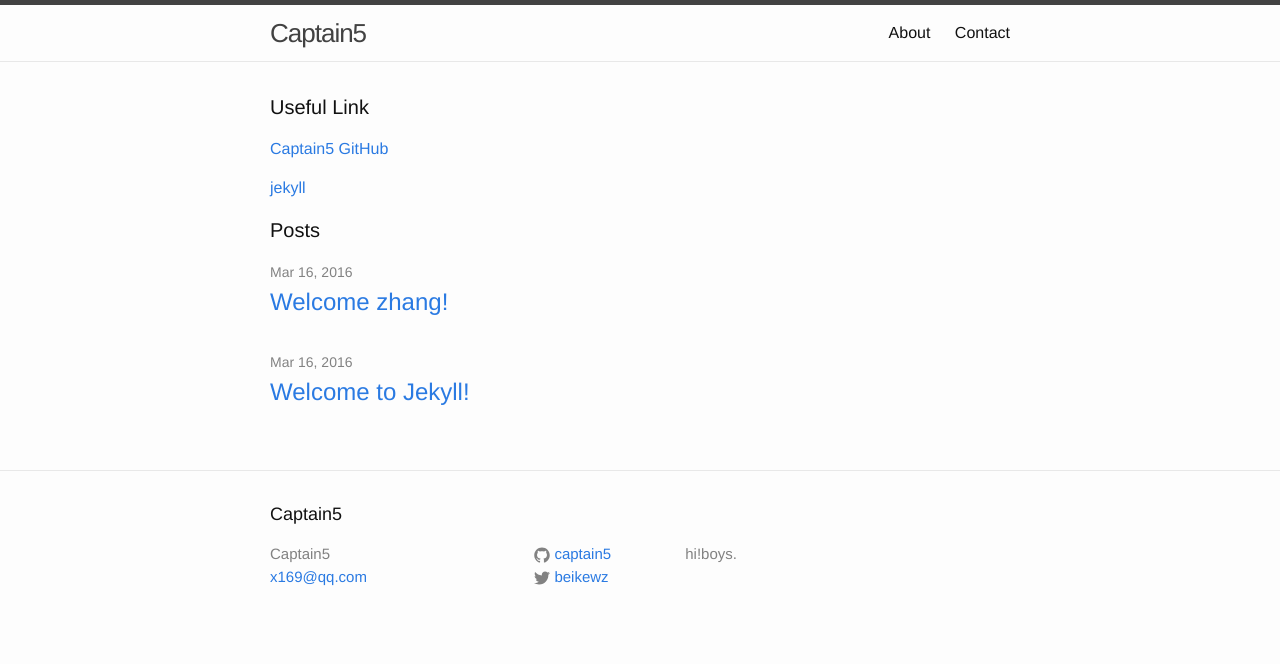
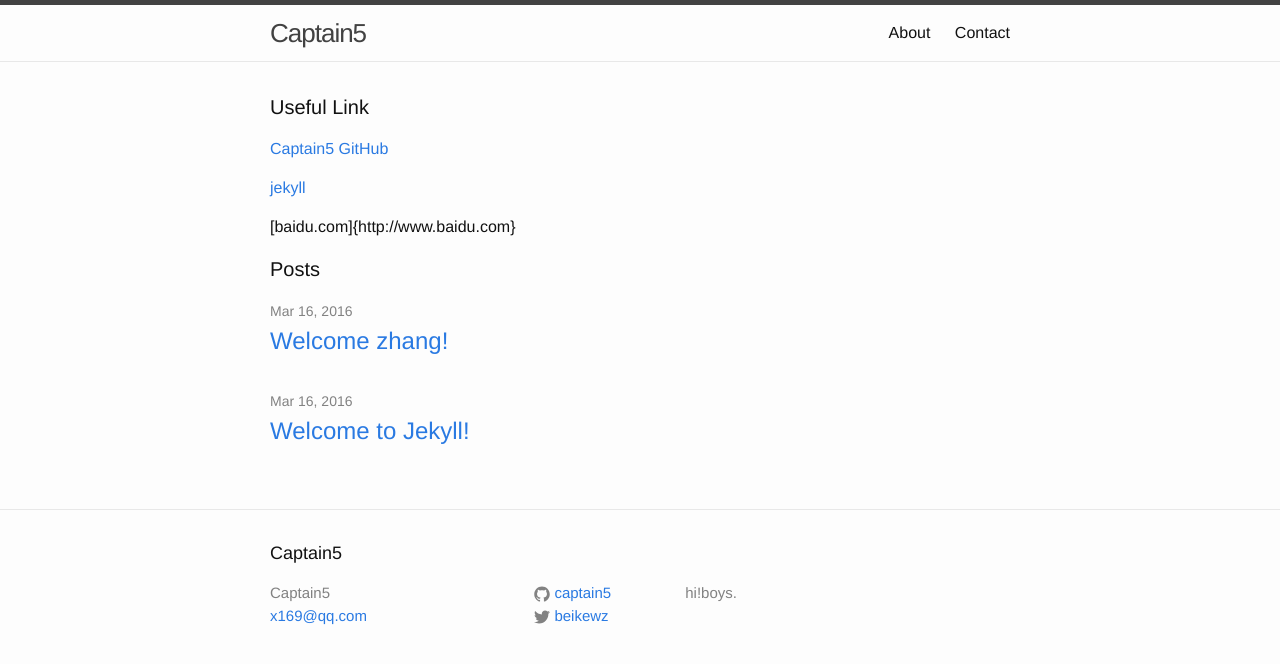
Before and after one commit to captain5/captain5.github.io, a Jekyll site: the page built from index.html, in a window 1280 px wide. Shown: the top 664 px of the page. Built offline with Jekyll 4.4.1, drawn with Linux system fonts in a browser that asks for light colours.

Commit message:
Update index.html

```diff
--- a/index.html
+++ b/index.html
@@ -8,6 +8,7 @@ layout: default
   <br>
  <p><a href="https://github.com/captain5"  target="_black">Captain5 GitHub</a></p>
  <p><a href="https://jekyllrb.com/"  target="_black">jekyll</a></p>
+ [baidu.com]{http://www.baidu.com}
 <p>
   <h1 class="page-heading">Posts</h1>
   <ul class="post-list">
```
